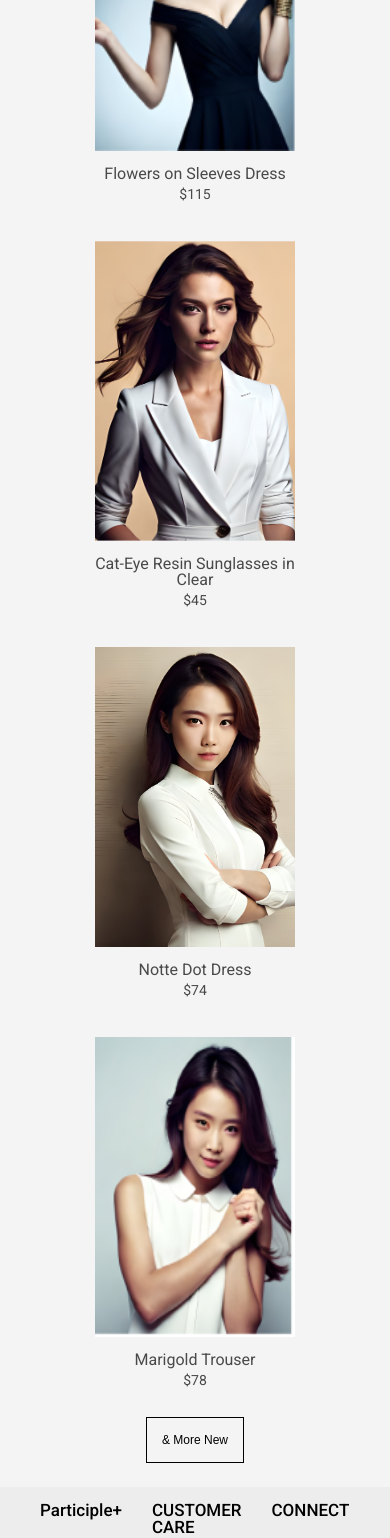
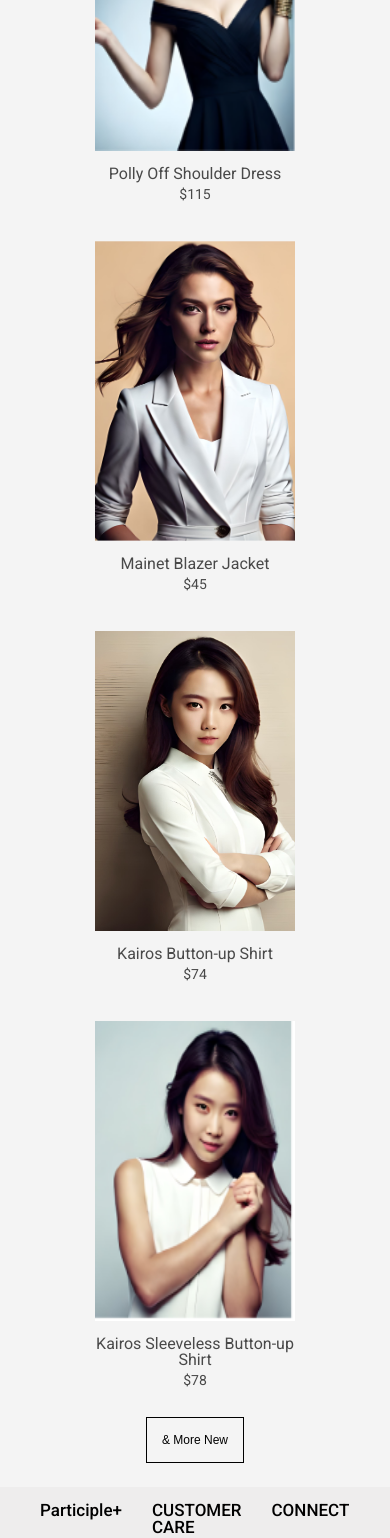
Before and after one commit to oreoluwa212/store_clothing, a React (Vite) app: page / in a window 390 px wide. Shown: the part 1225-2763 px from the top of the page. Built offline with nearby package versions, Linux system fonts and the light colour scheme.

Commit message:
responsive product page

```diff
--- a/src/components/Featured.jsx
+++ b/src/components/Featured.jsx
@@ -9,28 +9,28 @@ import img8 from '../assets/images/prodimg6.png';
 const productDetails = [
   {
     img: `${img4}`,
-    name: 'Flowers on Sleeves Dress',
+    name: "Polly Off Shoulder Dress",
     price: 115,
     old_price: 120,
     id: 8,
   },
   {
     img: `${img5}`,
-    name: 'Cat-Eye Resin Sunglasses in Clear',
+    name: "Mainet Blazer Jacket",
     price: 45,
     old_price: 50,
     id: 9,
   },
   {
     img: `${img8}`,
-    name: 'Notte Dot Dress',
+    name: "Kairos Button-up Shirt",
     price: 74,
     old_price: 78,
     id: 11,
   },
   {
     img: `${img6}`,
-    name: 'Marigold Trouser',
+    name: "Kairos Sleeveless Button-up Shirt",
     price: 78,
     old_price: 80,
     id: 12,
--- a/src/components/catalogue.jsx
+++ b/src/components/catalogue.jsx
@@ -16,48 +16,60 @@ import img3 from '../assets/images/proImg2.png';
 const productDetails = [
   {
     img: `${img11}`,
-    name: 'Cat-Eye Resin Sunglasses in Clear',
+    name: "Mainet Blazer Jacket",
     price: 45,
     old_price: 50,
     id: 0,
   },
   {
     img: `${img22}`,
-    name: 'Marigold Trouser',
+    name: "Aunt Polly Red Dress",
     price: 78,
     old_price: 80,
     id: 1,
   },
   {
     img: `${img33}`,
-    name: 'Cat-Eye Resin Sunglasses in Clear',
+    name: "Kairos Botton-up Shirt",
     price: 45,
     old_price: 50,
     id: 2,
   },
   {
     img: `${img44}`,
-    name: 'Marigold Trouser',
+    name: "Vanessa Kain Blouse Top",
     price: 78,
     old_price: 80,
     id: 3,
   },
   {
     img: `${img55}`,
-    name: 'Cat-Eye Resin Sunglasses in Clear',
+    name: "Cottie Blanca Straight Gown",
     price: 45,
     old_price: 50,
     id: 4,
   },
-  { img: `${img5}`, name: 'Marigold Trouser', price: 78, old_price: 80, id: 5 },
+  {
+    img: `${img5}`,
+    name: "Polly Off Shoulder Dress",
+    price: 78,
+    old_price: 80,
+    id: 5,
+  },
   {
     img: `${img3}`,
-    name: 'Cat-Eye Resin Sunglasses in Clear',
+    name: "Venessa Kain Blouse Top",
     price: 45,
     old_price: 50,
     id: 6,
   },
-  { img: `${img1}`, name: 'Marigold Trouser', price: 78, old_price: 80, id: 7 },
+  {
+    img: `${img1}`,
+    name: "Kairos Sleeveless Button-up Shirt",
+    price: 78,
+    old_price: 80,
+    id: 7,
+  },
 ];
 
 const Catalogue = () => {
--- a/src/styles/PageStyles.scss
+++ b/src/styles/PageStyles.scss
@@ -883,8 +883,8 @@
         display: flex;
         cursor: pointer;
         align-items: center;
-        width: 570px;
-        height: 670px;
+        width: 470px;
+        height: 370px;
         transition: 850ms;
 
         @media (max-width: 1365px) {
@@ -1265,23 +1265,10 @@
     grid-template-columns: 4fr 3fr;
     gap: 10px;
     padding: 20px 7%;
-    max-width: 1950px;
-    // margin: 20px 10%;
-
-    @media (max-width: 740px) {
-      max-width: 600px;
-      grid-template-columns: 2fr 1fr;
-    }
-
-    @media (max-width: 919px) {
-      max-width: 800px;
-      grid-template-columns: 1fr 2fr;
-    }
-
-    @media (max-width: 1239px) {
-      display: flex;
-      flex-direction: row;
-      gap: 0px;
+
+
+    @media (max-width: 821px) {
+      grid-template-columns: 1fr;
     }
 
     .group1 {
```
